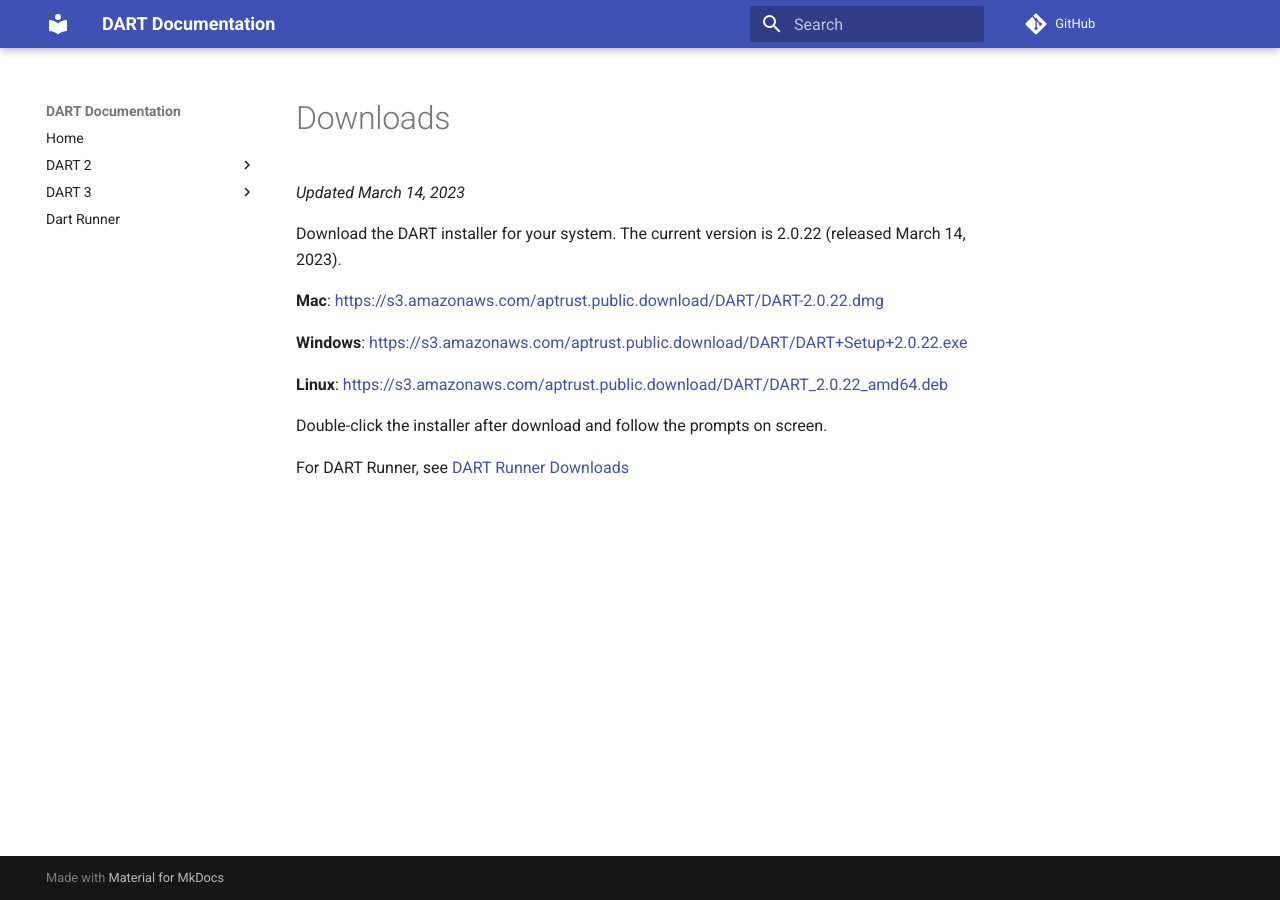
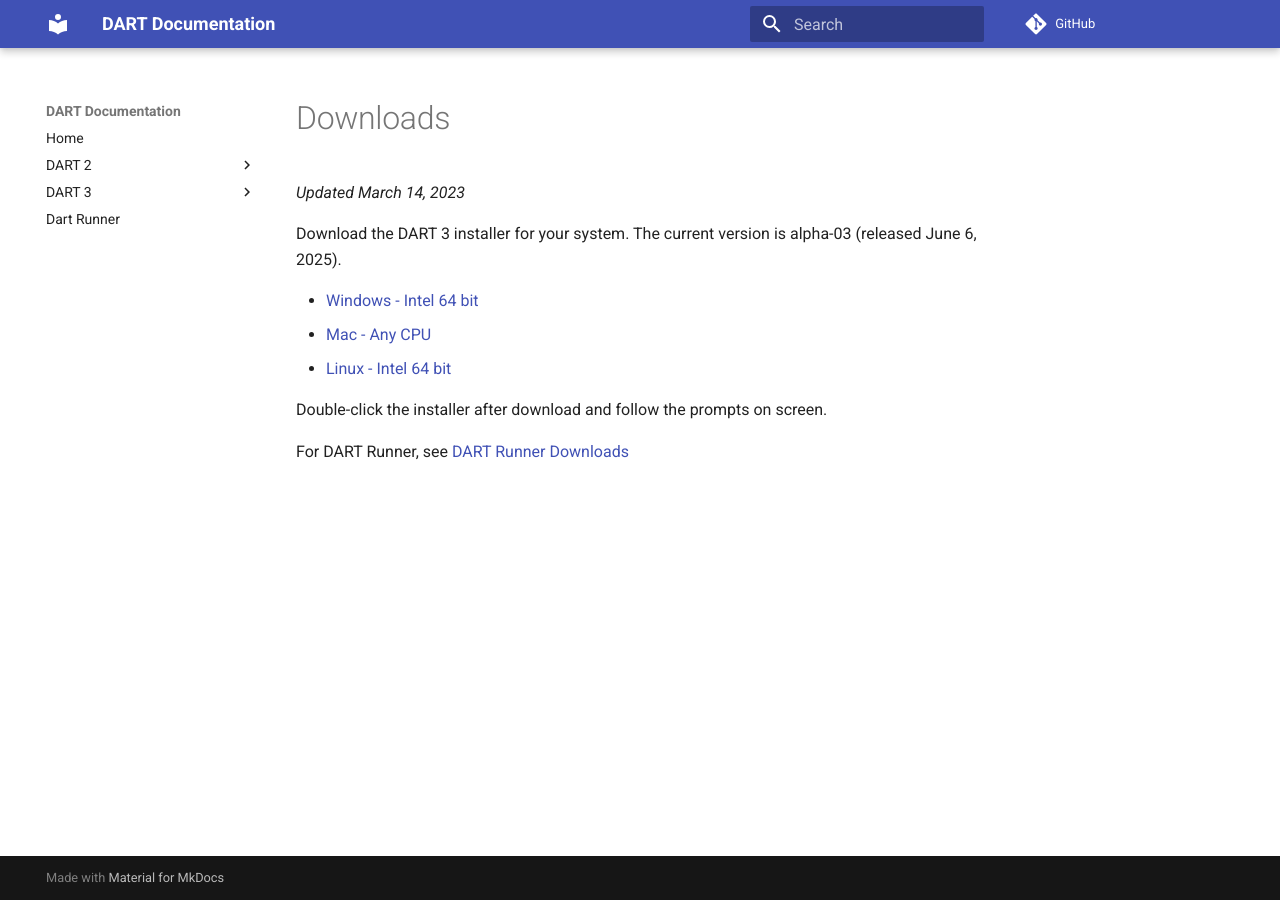
Before and after one commit to APTrust/dart-docs, an MkDocs documentation site: the page built from docs/dart3/shared/downloads.md, in a window 1280 px wide. Built offline with MkDocs 1.6.1 and Material for MkDocs 9.7.7, drawn with Linux system fonts in a browser that asks for light colours; comment, search, counter and statistics services are not loaded.

Commit message:
Updated download links for DART 3

```diff
--- a/docs/dart3/shared/downloads.md
+++ b/docs/dart3/shared/downloads.md
@@ -1,12 +1,11 @@
 _Updated March 14, 2023_
 
-Download the DART installer for your system. The current version is 2.0.22 (released March 14, 2023).
+Download the DART 3 installer for your system. The current version is alpha-03 (released June 6, 2025).
 
-__Mac__: [https://s3.amazonaws.com/aptrust.public.download/DART/DART-2.0.22.dmg](https://s3.amazonaws.com/aptrust.public.download/DART/DART-2.0.22.dmg)
 
-__Windows__: [https://s3.amazonaws.com/aptrust.public.download/DART/DART+Setup+2.0.22.exe](https://s3.amazonaws.com/aptrust.public.download/DART/DART+Setup+2.0.22.exe)
-
-__Linux__: [https://s3.amazonaws.com/aptrust.public.download/DART/DART_2.0.22_amd64.deb](https://s3.amazonaws.com/aptrust.public.download/DART/DART_2.0.22_amd64.deb)
+  - [Windows - Intel 64 bit](https://s3.us-east-1.amazonaws.com/aptrust.public.download/dart3/alpha-03/windows-amd64/dart3-alpha-03.exe)
+  - [Mac - Any CPU](https://s3.us-east-1.amazonaws.com/aptrust.public.download/dart3/alpha-03/mac-universal/DART.zip)
+  - [Linux - Intel 64 bit](https://s3.us-east-1.amazonaws.com/aptrust.public.download/dart3/alpha-03/linux-amd64/dart3-alpha-03)
 
 Double-click the installer after download and follow the prompts on screen.
 
```
